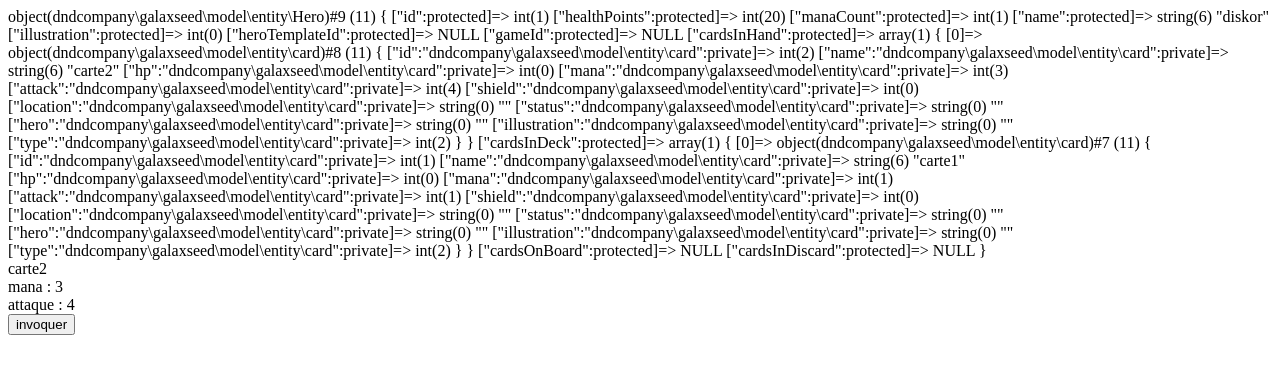
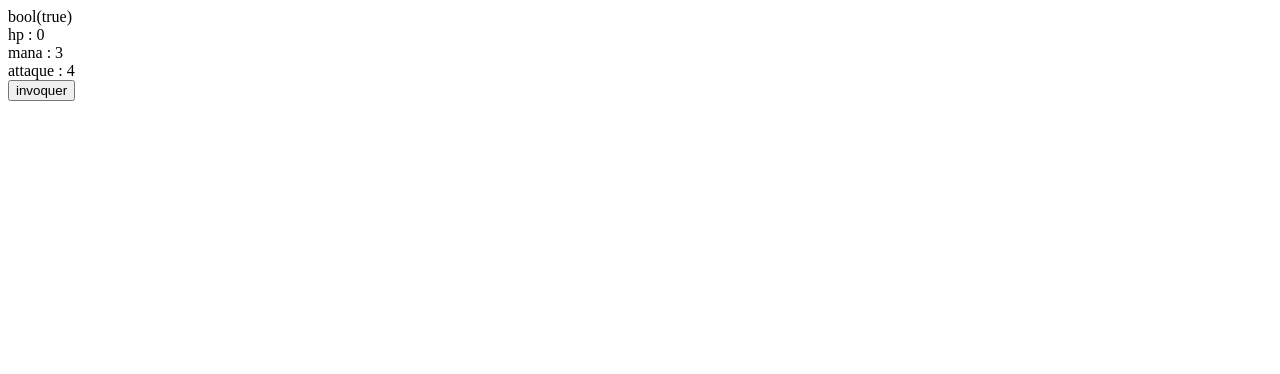
Before and after one commit to tyramon/Galaxseed_1.0, a PHP site: page / in a window 1280 px wide. Shown: the top 374 px of the page. Run offline with PHP 8.4, Linux system fonts and the light colour scheme; data comes from the database, SQL or seed files in the repository.

Commit message:
seb/skand

```diff
--- a/controller/game/GameController.php
+++ b/controller/game/GameController.php
@@ -63,6 +63,9 @@ class GameController
 //
 //    }
 
+
+
+
     public function endGame()
     {
         //Appel d'une vue (hero gagnant)
--- a/controller/hero/HeroController.php
+++ b/controller/hero/HeroController.php
@@ -5,14 +5,10 @@ namespace dndcompany\galaxseed\controller\hero;
 
 use \dndcompany\galaxseed\model\HeroManager;
 use \dndcompany\galaxseed\model\entity\Hero;
+use \dndcompany\galaxseed\model\entity\Card;
 
 class HeroController
 {
-    public function mixCards()
-    {
-        // Melange les cartes
-        // faire un shuffle de l'array $cardsInDeck
-    }
 
     public function killHero()
     {
@@ -33,7 +29,7 @@ class HeroController
     {
         $html = '';
         foreach ($tabHand as $card) {
-            $html .= '<div>' . $card->getName() . '<br/> mana : ' . $card->getMana() . '<br/> attaque : ' . $card->getAttack() . '
+            $html .= '<div>hp : ' . $card->getHp() . '<br/> mana : ' . $card->getMana() . '<br/> attaque : ' . $card->getAttack() . '
                         <form method="get" action="">
                             <input type="hidden" name="action" value="invoke"/>
                             <input type="hidden" name="card" value="' . $card->getId() . '"/>
@@ -61,4 +57,59 @@ class HeroController
 
     }
 
+    public function attack(Hero $hero, Card $cible, Card $attaquant){
+        if ($this->checkAttack($hero, $cible, $attaquant) === TRUE){
+            $attaquant->actionAttack($cible);
+            return TRUE;
+        }
+
+        return FALSE;
+
+    }
+
+
+    /**
+     * @param Hero $heroadverse
+     * @param Card $cible
+     * @param Card $attaquant
+     * @return bool
+     * la carte n'as qu'un point d'action reinitialiser a chaque tour
+     */
+    public function checkAttack(Hero $hero, Card $cible, Card $attaquant){
+
+
+        if ( ($attaquant->getStatus() == '2' ) && ($attaquant->getLocation() == '3') ){
+            if ($cible->getShield() == 1 ){
+                //go attack
+                return TRUE ;
+            }elseif($cible->getShield() == 0 && $this->checkBoardAdverse($hero) == TRUE){
+                // FALSE  =  carte bouclier adverse presente
+                return FALSE;
+            }
+        }
+
+        // obliger d'attaque la carte bouclier
+        return TRUE ;
+
+    }
+
+
+    /**
+     * False = une carte Shield est presente sur le board
+     * True = la carte peux taper en toute impunité
+     * @param Hero $heroAdverse
+     * @return bool
+     */
+    public function checkBoardAdverse(Hero $hero){
+
+        foreach ($hero->getCardsOnBoard() as $item){
+            if ($item->getShield() == 1  ){
+                return TRUE;
+            }
+        }
+
+        return FALSE;
+
+    }
+
 }
--- a/index.php
+++ b/index.php
@@ -2,9 +2,11 @@
 declare(strict_types=1);
 
 namespace dndcompany\galaxseed;
+use dndcompany\galaxseed\controller\card\CardController;
 use dndcompany\galaxseed\controller\game\GameController;
 use dndcompany\galaxseed\controller\hero\HeroController;
-use dndcompany\galaxseed\model\entity\Hero;
+
+
 
 require "config.php";
 
@@ -30,10 +32,27 @@ if (!isset($hero1))
     $gameController= new GameController();
     $hero1=$gameController->initGame(1);
     $hero2=$gameController->initGame(2);
+
+    // selection d'une carte dans la pioche
     $hero1->pickCardInDeck();
+    $hero2->pickCardInDeck();
+    $hero1->setCardsOnBoard($hero1->getCardsInDeck());
+    $hero2->setCardsOnBoard($hero2->getCardsInDeck());
+
+
+
+
+
+
+
+    // Placer une carte sur le plateau
+    //$hero1->playCard();
+
+
     // Modifier le setter pour setter la localisation des cartes
 //    Sauvegarder dans card_game
-    var_dump($hero1);
+
+
     $tabHand=$hero1->getCardsInHand();
 }
 
@@ -45,12 +64,19 @@ if (isset($_GET['action']) && $_GET['action'] === 'invoke' && isset($_GET['card'
     $heroController->invocation((int)$_GET['card'], $hero1);
     $hero1->checkInvoke((int)$_GET['card']);
 
-var_dump($hero1);
+;
 }
 
 $heroController= new HeroController();
 $html=$heroController->viewHand($tabHand);
 
 
+//attaquer carte adversaire
+$cards1 = $hero1->getCardsOnBoard();
+$cards2 = $hero2->getCardsOnBoard();
+
+//var_dump($hero1, $hero2);
+var_dump($heroController->attack($hero2, $cards2[0], $cards1[0]));
+//var_dump($hero1, $hero2);
 
 require "view/board.php";
--- a/model/HeroManager.php
+++ b/model/HeroManager.php
@@ -59,7 +59,21 @@ class HeroManager
 
     public function GetDeck(int $id) : array
     {
-        $sql='SELECT * FROM card_template WHERE ht_id=:id';
+        $sql='SELECT
+                ct_id as id,
+                ct_name as `name`,
+                ct_health_point as hp,
+                ct_attack as attack,
+                ct_mana as mana,
+                ct_shield as shield,
+                t_id as `type`,
+                ht_id as hero,
+                s_id as status,
+                ic_id as illustration,
+                l_id as location
+                FROM card_template
+                WHERE ht_id=:id';
+
         $data=DBManager::getInstance()->makeSelect($sql,['id'=>$id]);
 
         $deck=array();
--- a/model/entity/Card.php
+++ b/model/entity/Card.php
@@ -3,16 +3,10 @@ declare(strict_types=1);
 
 namespace dndcompany\galaxseed\model\entity;
 
-use dndcompany\galaxseed\model\CardManager;
 
-/**
- * Created by PhpStorm.
- * User: webuser1801
- * Date: 16/05/2018
- * Time: 10:18
- */
 
-class card
+
+class Card
 {
     private $id;
     private $name;
@@ -32,38 +26,35 @@ class card
         $this->hydrate($cardData);
     }
 
-    public function hydrate(array $cardData){
-//        $card_manager = new CardManager();
-//        $cardData = $card_manager->getCard($card_name);
 
-        $this->setId($cardData['ct_id']);
-        $this->setName($cardData['ct_name']);
-        $this->setHp($cardData['ct_health_point']);
-        $this->setMana($cardData['ct_mana']);
-        $this->setAttack($cardData['ct_attack']);
-        $this->setShield($cardData['ct_shield']);
-        $this->setLocation('');
-        $this->setStatus('');
-        $this->setHero('');
-        $this->setIllustration('');
-        $this->setType($cardData['t_id']);
-        //DB a mettre à jour
-//        $this->setIllustration($cardData['l_id']);
+    public function hydrate(array $data): void
+    {
+        foreach ($data as $key => $val) {
+            $method = 'set' . ucfirst($key);
+            if (method_exists($this, $method)) {
+                if (is_numeric($val)) {
+                    $val = (int)$val;
+                }
+                $this->$method($val);
+            }
+        }
     }
 
+
     // Attaquer un joueur
-    public function attack(object $cible, objet $attaquant){
-        $degats = $this->getAttack();
-        $cible->receiveDamage($degats, $attaquant);
+    public function actionAttack(Card $cible): void{
+
+            $degats = $this->getAttack();
+            $cible->receiveDamage($degats);
 
     }
 
     // la carte recoit des degats
-    public function receiveDamage(int $degat, object $attaquant){
+    public function receiveDamage(int $degat){
         $this->setHp($this->getHp() - $degat);
         if($this->getHp() <= 0){
             //defauser la carte
-            $this->setLocation('discard');
+            $this->setLocation(4);
         }
     }
 
--- a/model/entity/Hero.php
+++ b/model/entity/Hero.php
@@ -70,6 +70,8 @@ class Hero
             $this->setCardsInDeck($deck);
         }
     }
+
+
 
     public function checkInvoke(int $id)
     {
```
Also changed, not shown: controller/card/CardController.php (+9 -17 lines).
